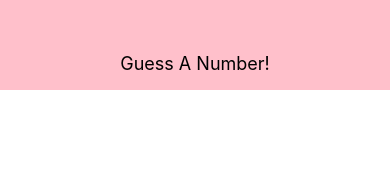
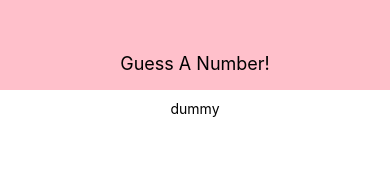
Before and after one commit to srishtirathi/React-Native, a React Native app: screen / in a window 390 px wide. Shown: the top 190 px of the page. Built offline with nearby package versions, Linux system fonts and the light colour scheme.

Commit message:
Adding a Screen Component

```diff
--- a/App.js
+++ b/App.js
@@ -1,11 +1,13 @@
 import { StatusBar } from 'expo-status-bar';
 import { StyleSheet, Text, View } from 'react-native';
 import Header from './components/Header';
+import StartGameScreen from './screens/StartGameScreen';
 export default function App ()
 {
   return (
     <View style={ styles.screen }>
       <Header title="Guess A Number!" />
+      <StartGameScreen />
     </View>
   );
 }
--- /dev/null
+++ b/screens/StartGameScreen.js
@@ -0,0 +1,21 @@
+import { StatusBar } from 'expo-status-bar';
+import { StyleSheet, Text, View } from 'react-native';
+
+const StartGameScreen = ( props ) =>
+{
+    return (
+        <View style={ styles.screen }>
+            <Text>dummy</Text>
+        </View> )
+
+}
+
+const styles = StyleSheet.create( {
+    screen: {
+        flex: 1,
+        padding: 10,
+        alignItems: 'center',
+    },
+} );
+
+export default StartGameScreen;
```
